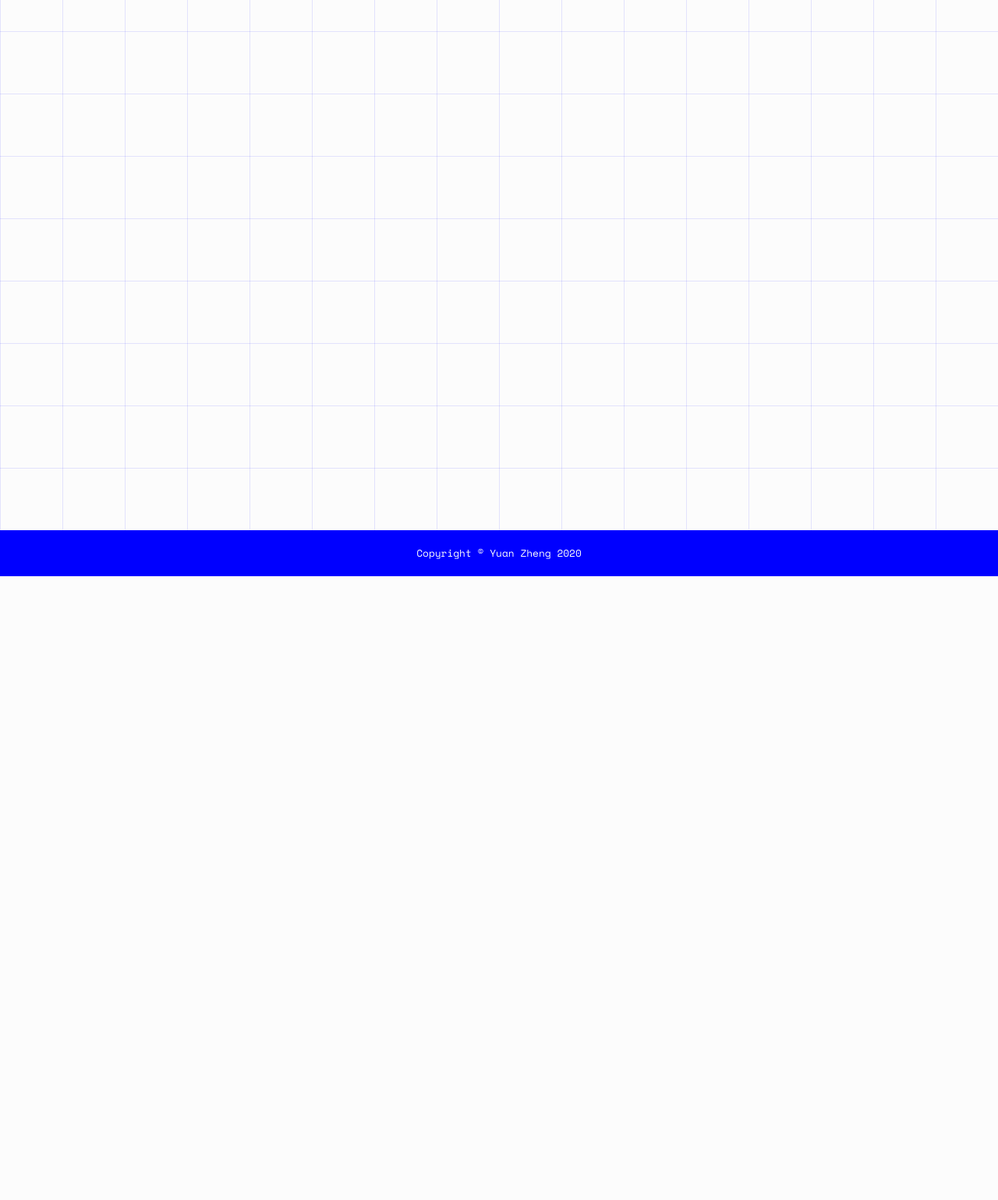
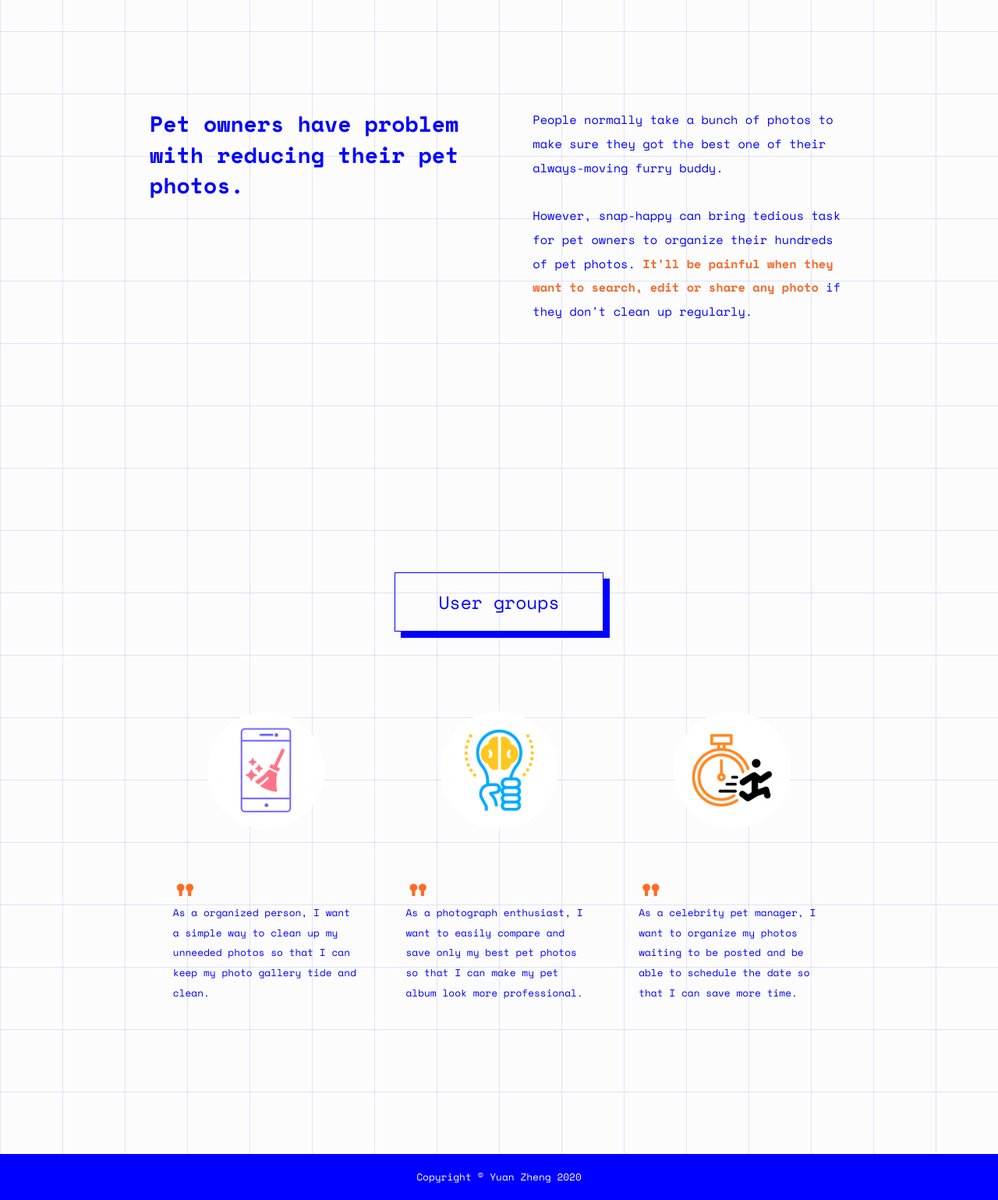
Before and after one commit to YuanZheng0125/2020portfolio, a website: page dist/Petography.html in a window 1280 px wide. Shown: the part 1400-2939 px from the top of the page at 78% size. Before the commit the page ends 2139 px from the top, so only its background shows below. Drawn offline with nearby package versions, Linux system fonts and the light colour scheme.

Commit message:
create new css file, update petography project

```diff
--- a/dist/Petography.html
+++ b/dist/Petography.html
@@ -3,7 +3,7 @@
   <head>
     <meta charset="UTF-8" />
     <meta name="viewport" content="width=device-width, initial-scale=1.0" />
-    <title>Editorial Design</title>
+    <title>Petography</title>
     <script
       src="https://kit.fontawesome.com/d735fb03d4.js"
       crossorigin="anonymous"
@@ -18,15 +18,12 @@
     />
     <link rel="stylesheet" href="./css/main.css" />
     <link rel="stylesheet" href="./css/project.css" />
+    <link rel="stylesheet" href="./css/specifiy.css" />
     <script src="./js/modernizr.custom.js"></script>
   </head>
   <body id="projectBody">
     <section class="herobox">
-      <img
-        src="./Assets/Petography.jpg"
-        alt="Editorial design"
-        class="heroImage"
-      />
+      <img src="./Assets/Petography.jpg" alt="Petography" class="heroImage" />
     </section>
     <section id="overview">
       <div class="brief">
@@ -52,7 +49,61 @@
       </div>
     </section>
     <div class="gap"></div>
-    <section></section>
+    <section>
+      <div class="gridOne fadethisdiv">
+        <h3 class="subheadingOne">
+          Pet owners have problem with reducing their pet photos.
+        </h3>
+        <p class="bodyCopyOne">
+          People normally take a bunch of photos to make sure they got the best
+          one of their always-moving furry buddy.
+          <br /><br />
+          However, snap-happy can bring tedious task for pet owners to organize
+          their hundreds of pet photos.
+          <span class="highLight"
+            >It'll be painful when they want to search, edit or share any photo </span
+          >if they don't clean up regularly.
+        </p>
+      </div>
+    </section>
+    <section id="usergroup">
+      <div class="gridTwo fadethisdiv">
+        <div class="subheadingTwo">
+          User groups
+        </div>
+        <img
+          src="./Assets/organized.png"
+          alt="organized"
+          class="organized thumbnail"
+        />
+        <h6 class="bodyCopyTwo gridTwo-itemOne">
+          <span class="quotes">"</span>
+          As a organized person, I want a simple way to clean up my unneeded
+          photos so that I can keep my photo gallery tide and clean.
+        </h6>
+        <img
+          src="./Assets/creative.png"
+          alt="creative"
+          class="creative thumbnail"
+        />
+        <h6 class="bodyCopyTwo gridTwo-itemTwo">
+          <span class="quotes">"</span>
+          As a photograph enthusiast, I want to easily compare and save only my
+          best pet photos so that I can make my pet album look more
+          professional.
+        </h6>
+        <img
+          src="./Assets/occupied.png"
+          alt="occupied"
+          class="occupied thumbnail"
+        />
+        <h6 class="bodyCopyTwo gridTwo-itemThree">
+          <span class="quotes">"</span>
+          As a celebrity pet manager, I want to organize my photos waiting to be
+          posted and be able to schedule the date so that I can save more time.
+        </h6>
+      </div>
+    </section>
     <!-- Index-->
     <div class="sidebar">
       <div class="index-container">
--- a/dist/css/main.css
+++ b/dist/css/main.css
@@ -20,7 +20,7 @@ body {
   transition: opacity 2s ease-in;
   -ms-overflow-style: none; /* IE and Edge */
   scrollbar-width: none; /* Firefox */
-  overflow-y: auto;
+  /* overflow-y: auto; */
 }
 
 body::-webkit-scrollbar {
@@ -489,7 +489,7 @@ section {
   height: 100%;
   top: 0;
   overflow: hidden;
-  overflow-y: auto;
+  /* overflow-y: auto; */
   overscroll-behavior: none;
   border: 1px solid #00f;
   background-color: #fcfcfc;
@@ -918,7 +918,8 @@ section {
   top: 0;
   width: 100vw; /* Full width */
   height: 100vh; /* Full height */
-  overflow: auto; /* Enable scroll if needed */
+  /* overflow: auto;  */
+  /* Enable scroll if needed */
   background-color: rgb(0, 0, 0); /* Fallback color */
   background-color: rgba(225, 225, 255, 0.95); /* Black w/ opacity */
 }
--- a/dist/css/project.css
+++ b/dist/css/project.css
@@ -161,7 +161,6 @@ h6 {
   border-radius: 50%;
   width: 150px;
   height: 150px;
-  border: 1px solid #00f;
 }
 
 .subheadingTwo {
@@ -176,6 +175,7 @@ h6 {
 
 .collegestudent {
   grid-area: 2/1/3/2;
+  border: 1px solid #00f;
 }
 
 .gridTwo-itemOne {
@@ -184,6 +184,7 @@ h6 {
 
 .highschoolstudent {
   grid-area: 2/2/3/3;
+  border: 1px solid #00f;
 }
 
 .gridTwo-itemTwo {
@@ -192,6 +193,7 @@ h6 {
 
 .teacher {
   grid-area: 2/3/3/4;
+  border: 1px solid #00f;
 }
 
 .gridTwo-itemThree {
--- /dev/null
+++ b/dist/css/specifiy.css
@@ -0,0 +1,19 @@
+.organized {
+  grid-area: 2/1/3/2;
+}
+
+.creative {
+  grid-area: 2/2/3/3;
+}
+
+.occupied {
+  grid-area: 2/3/3/4;
+}
+
+.organized,
+.creative,
+.occupied {
+  justify-self: center;
+  align-self: center;
+  border: 12px solid #fff;
+}
```
Also changed, not shown: dist/Democritus.html (+1 -1 lines), dist/FMS.html (+3 -3 lines), dist/HealthFusion.html (+3 -3 lines), dist/SmartLab.html (+3 -7 lines), dist/UnbuiltLabs.html (+3 -3 lines), dist/Assets/creative.png (added), dist/Assets/occupied.png (added), dist/Assets/organized.png (added).
